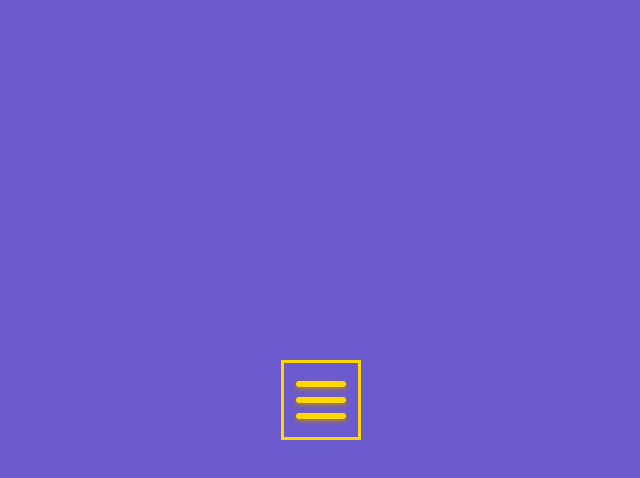
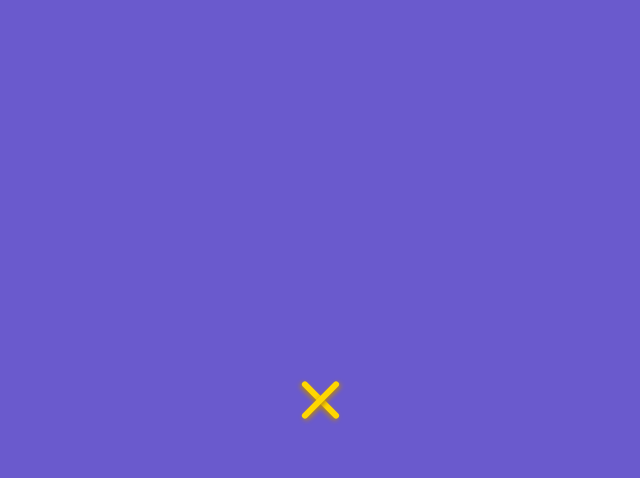
Before and after one commit to timotheemcdonald/hamburger-menu, a plain HTML site: page index.html in a window 1280 px wide. Both pictures are taken after a click on the element 640 px from the left and 400 px from the top of the page. Shown: the whole page, without its empty margins (319-959 px from the left). Drawn offline with Linux system fonts and the light colour scheme.

Commit message:
animated burger menu

```diff
--- a/index.html
+++ b/index.html
@@ -5,7 +5,7 @@
     <meta name="viewport" content="width=device-width, initial-scale=1.0">
     <title>Hamburger Menu</title>
     <link rel="stylesheet" href="style.css">
-</head>
+    <script defer src="index.js"></script></head>
 <body>
     <div class="menu-btn">
         <div class="menu-btn__burger"></div>
--- /dev/null
+++ b/index.js
@@ -0,0 +1,11 @@
+const menuBtn = document.querySelector('.menu-btn')
+let menuOpen = false;
+menuBtn.addEventListener('click', () => {
+    if(!menuOpen) {
+        menuBtn.classList.add('open')
+        menuOpen = true;
+    } else {
+        menuBtn.classList.remove('open')
+        menuOpen = false
+    }
+})
--- a/style.css
+++ b/style.css
@@ -21,7 +21,7 @@ body {
     height: 80px;
     cursor: pointer;
     transition: all .5s ease-in-out;
-    border: 3px solid gold;
+    /* border: 3px solid gold; */
 }
 
 .menu-btn__burger {
@@ -52,3 +52,17 @@ body {
 .menu-btn__burger::after {
     transform: translateY(16px);
 }
+
+.menu-btn.open .menu-btn__burger {
+    transform: translateX(-50px);
+    background: transparent;
+    box-shadow: none;
+}
+
+.menu-btn.open .menu-btn__burger::before{
+    transform: rotate(45deg) translate(35px, -35px);
+}
+
+.menu-btn.open .menu-btn__burger::after {
+    transform: rotate(-45deg) translate(35px, 35px);
+}
```
